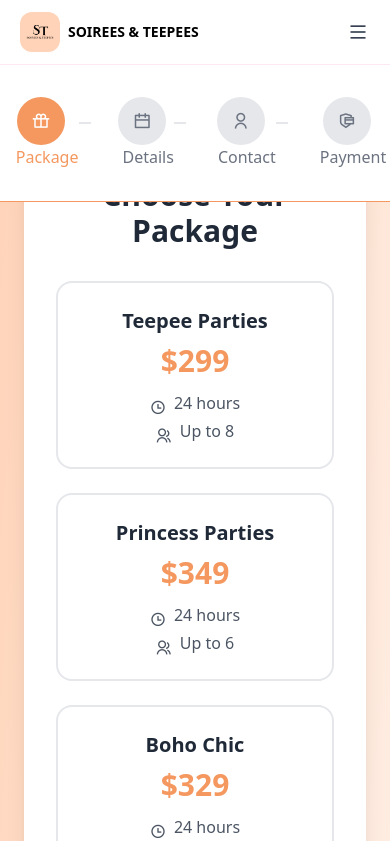
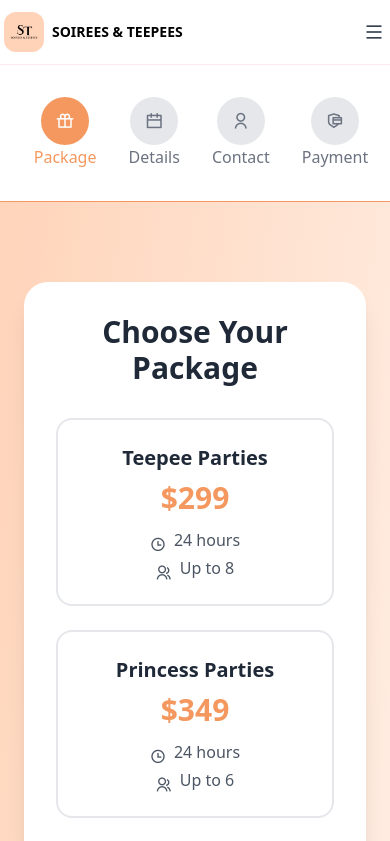
Before and after one commit to soireesandteepees-prog/Soirees-And-Teepees-, a Next.js app in the folder client/: page /booking in a window 390 px wide. Shown: the top 841 px of the page. Built offline with nearby package versions, Linux system fonts and the light colour scheme; what next-redux-wrapper would draw is missing.

Commit message:
Added menu bar for mobile navigation

```diff
--- a/client/app/booking/page.tsx
+++ b/client/app/booking/page.tsx
@@ -151,7 +151,7 @@ export default function Booking() {
     <div className="min-h-screen bg-gradient-to-br from-primary_background to-secondary_background">
 
       {/* Progress Steps */}
-      <section className="fixed top-18 z-50 w-full py-8 bg-white border-b border-primary_button">
+      <section className="sticky top-0 z-50 w-full py-8 bg-white border-b border-primary_button">
         <div className="container mx-auto px-6">
           <div className="flex items-center justify-center space-x-5">
             {[
@@ -161,23 +161,18 @@ export default function Booking() {
               { step: 4, title: 'Payment', icon: 'ri-secure-payment-line' }
             ].map((item, index) => (
               <div key={item.step} className="flex items-center">
-                <div className={`flex flex-col lg:flex-row  items-center ${index > 0 ? 'md:ml-8' : ''}`}>
-                  <div className={`w-12 h-12 rounded-full flex items-center justify-center ${
+                <div className={`flex flex-col p-0 m-0 space-x-3 lg:flex-row  items-center ${index > 0 ? 'md:ml-8' : ''}`}>
+                  <div className={`w-12 h-12 ml-3 rounded-full flex items-center justify-center ${
                     currentStep >= item.step ? 'bg-primary_button text-white' : 'bg-gray-200 text-gray-500'
                   }`}>
                     <i className={`${item.icon} text-lg`}></i>
                   </div>
-                  <span className={`ml-3 font-medium ${
+                  <span className={` font-medium ${
                     currentStep >= item.step ? 'text-primary_button' : 'text-gray-500'
                   }`}>
                     {item.title}
                   </span>
                 </div>
-                {index < 3 && (
-                  <div className={`w-3 mb-5 lg:mb-0 md:w-16 h-0.5 md:ml-8 ${
-                    currentStep > item.step ? 'bg-primary_button' : 'bg-gray-200'
-                  }`}></div>
-                )}
               </div>
             ))}
           </div>
--- a/client/components/header.tsx
+++ b/client/components/header.tsx
@@ -14,13 +14,15 @@ export const Header = () => {
 
 return (
     <header className="bg-white/90 backdrop-blur-sm border-b border-pink-100 sticky top-0 z-50">
-        <div className="container mx-auto px-4 py-2">
+        <div className="container mx-auto py-2">
             <nav className="flex items-center justify-between">
-            <div className="flex items-center space-x-1">
+            <div >
+                <Link href='/' className="flex items-center space-x-1">
                     <div className="w-12 h-12 rounded-xl flex items-center justify-center">
                         <Image src={logo} alt="Logo" className="w-10 h-10 rounded-xl" />
                     </div>
                     <span className="text-sm font-semibold font-cinzel">SOIREES & TEEPEES</span>
+                </Link>
             </div>
             <div className="hidden md:flex items-center space-x-8">
                 <Link href="/" className="text-gray-700 hover:text-primary_button transition-colors cursor-pointer">Home</Link>
@@ -40,11 +42,16 @@ return (
 
         {
             isMenuOpen &&
-        <div className="container flex justify-center mx-auto px-4 py-2">
+        <div onClick={handleModal} className="flex justify-center py-2">
             <nav className="flex items-center text-center justify-between align-middle">
                 <div className="flex flex-col items-center space-y-6 space-x-8">
+                    <button onClick={handleModal}>
                         <Link href="/" className="text-gray-700 hover:text-primary_button pl-6 transition-colors cursor-pointer">Home</Link>
+                    </button>
+
+                    <button onClick={handleModal}>
                         <Link href="/about" className="text-gray-700 hover:text-primary_button transition-colors cursor-pointer">About</Link>
+                    </button>
                     <Link href="/services" className="text-gray-700 hover:text-primary_button transition-colors cursor-pointer">Services</Link>
                     <Link href="/gallery" className="text-gray-700 hover:text-primary_button transition-colors cursor-pointer">Gallery</Link>
                     <Link href="/portfolio" className="text-gray-700 hover:text-primary_button transition-colors cursor-pointer">Portfolio</Link>
```
Lines whose indentation alone changed are shown as unchanged.
